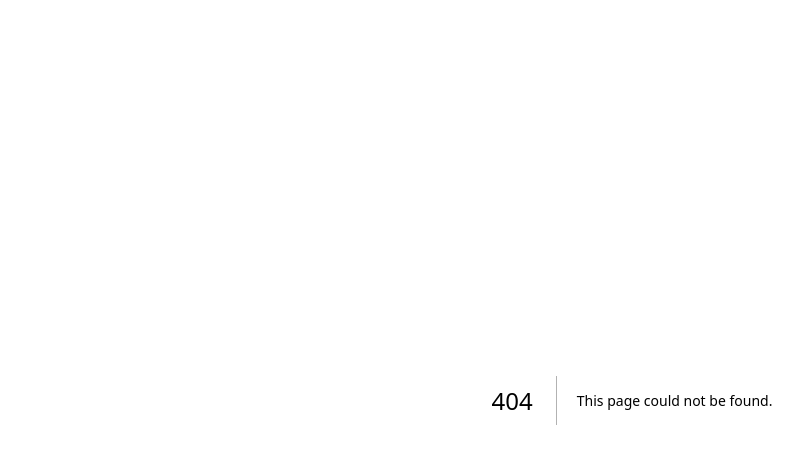
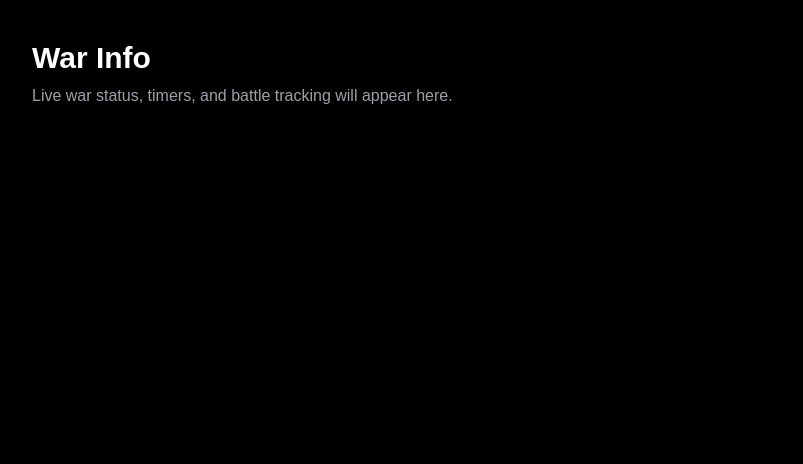
Before and after one commit to ILostMyMicrowave/mcwv-hub, a Next.js app: page /war-info in a window 1280 px wide. Before the commit this address had no page. Shown: the top 464 px of the page, without its empty margins (8-811 px from the left). Built offline with nearby package versions, Linux system fonts and the light colour scheme.

Commit message:
Create page.tsx

```diff
--- /dev/null
+++ b/app/war-info/page.tsx
@@ -0,0 +1,11 @@
+export default function WarInfo() {
+  return (
+    <main className="min-h-screen bg-black text-white p-10">
+      <h1 className="text-3xl font-bold">War Info</h1>
+
+      <p className="text-zinc-400 mt-2">
+        Live war status, timers, and battle tracking will appear here.
+      </p>
+    </main>
+  );
+}
```
